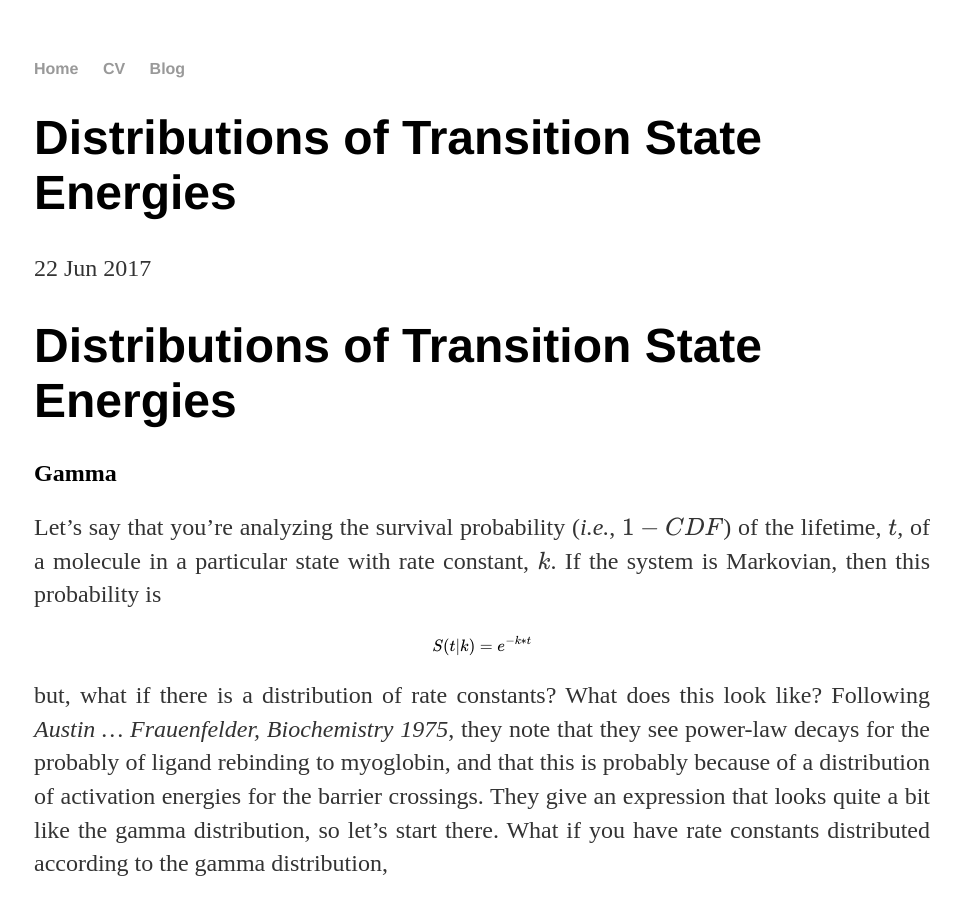
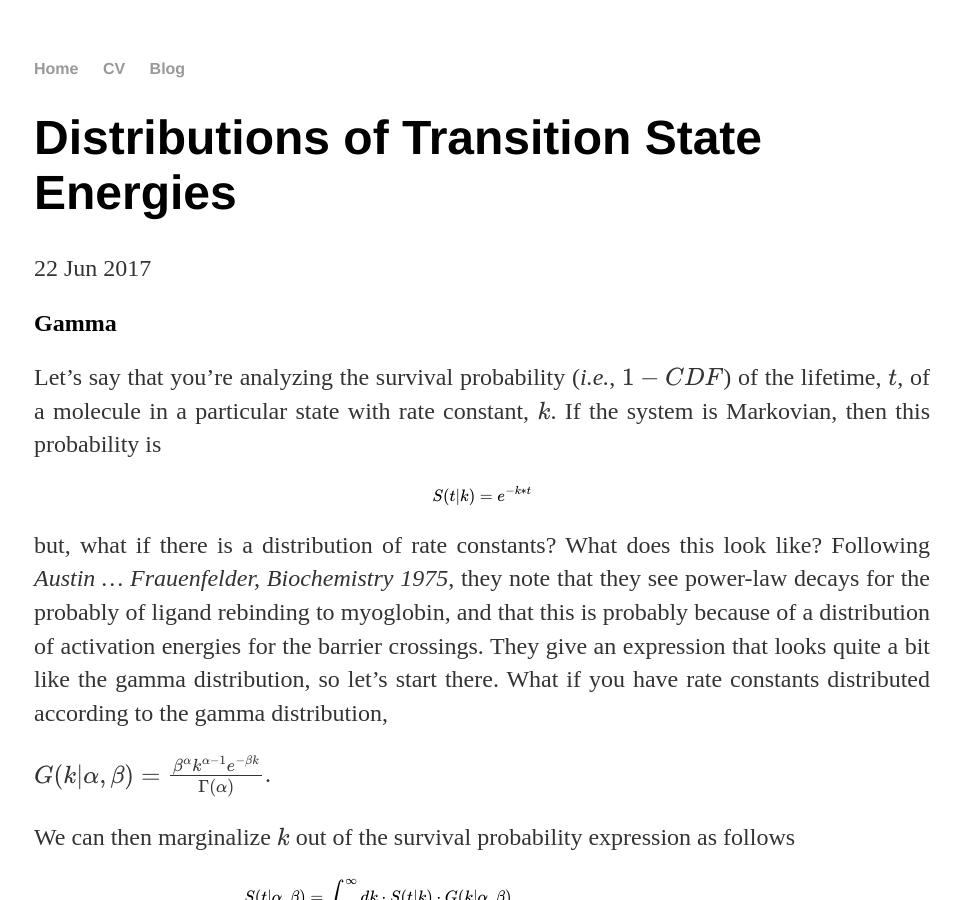
Before and after one commit to ckinzthompson/ckinzthompson.github.io, a Jekyll site: the page built from _posts/2017-06-22-ts_energy_dists.md, in a window 1280 px wide and 900 px high. Shown: the whole window, without its empty margins (158-1119 px from the left). Built offline with Jekyll 4.4.1, drawn with Linux system fonts in a browser that asks for light colours; formulas are drawn with MathJax 3.

Commit message:
Update 2017-06-22-ts_energy_dists.md

```diff
--- a/_posts/2017-06-22-ts_energy_dists.md
+++ b/_posts/2017-06-22-ts_energy_dists.md
@@ -3,7 +3,7 @@ layout: posts
 title: Distributions of Transition State Energies
 date: 2017-06-22
 ---
-# Distributions of Transition State Energies
+
 ## Gamma
 Let's say that you're analyzing the survival probability (*i.e.*, $$1-CDF$$) of the lifetime, $$t$$, of a molecule in a particular state with rate constant, $$k$$. If the system is Markovian, then this probability is
 
```
